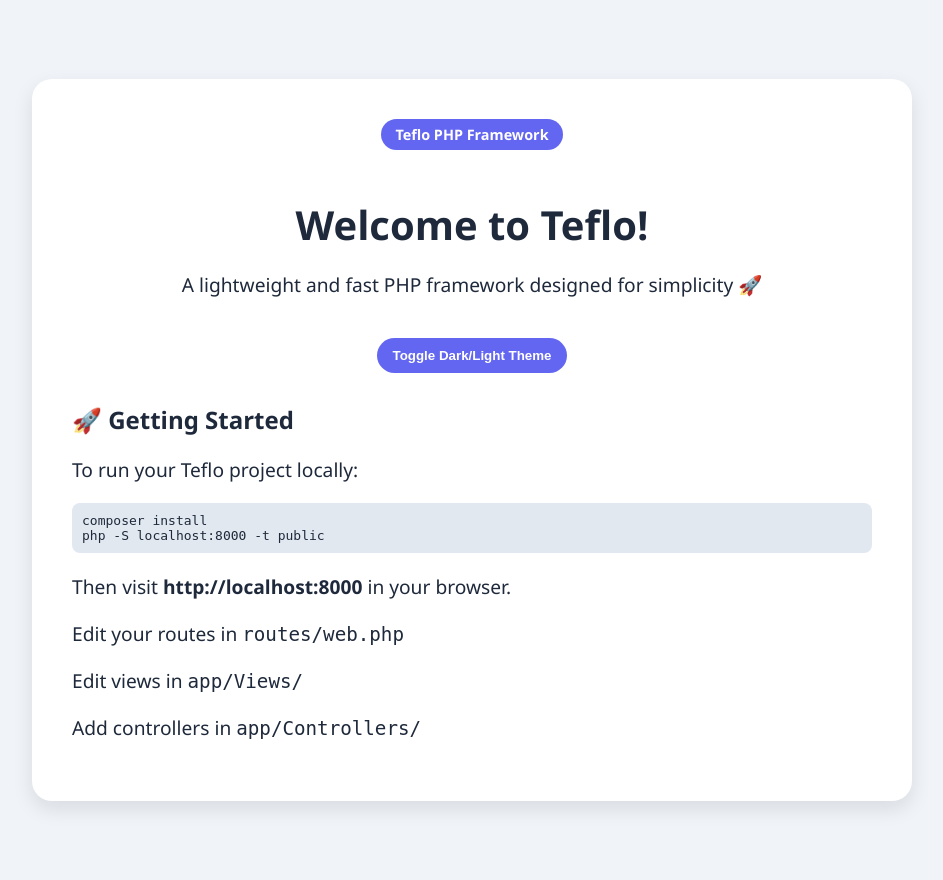
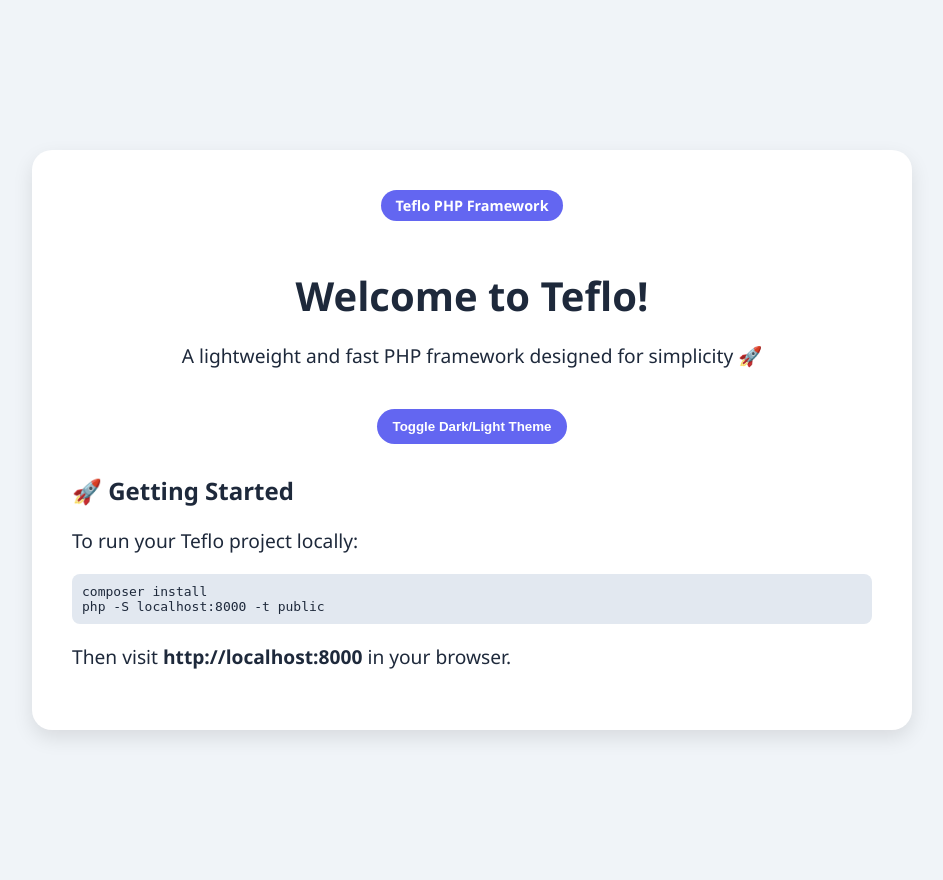
Before and after one commit to Sameera1994/Teflo, a PHP site: page / in a window 1280 px wide. Shown: the whole page, without its empty margins (168-1111 px from the left). Run offline with PHP 8.4, Linux system fonts and the light colour scheme.

Commit message:
update home page

```diff
--- a/app/Views/home.php
+++ b/app/Views/home.php
@@ -2,7 +2,7 @@
 <html lang="en">
 <head>
   <meta charset="UTF-8">
-  <title>Teflo Framework</title>
+  <title>Teflo</title>
   <style>
     :root {
       --bg-color: #f0f4f8;
@@ -109,10 +109,6 @@
 php -S localhost:8000 -t public</code></pre>
 
       <p>Then visit <strong>http://localhost:8000</strong> in your browser.</p>
-
-      <p>Edit your routes in <code>routes/web.php</code></p>
-      <p>Edit views in <code>app/Views/</code></p>
-      <p>Add controllers in <code>app/Controllers/</code></p>
     </div>
   </div>
 
```
